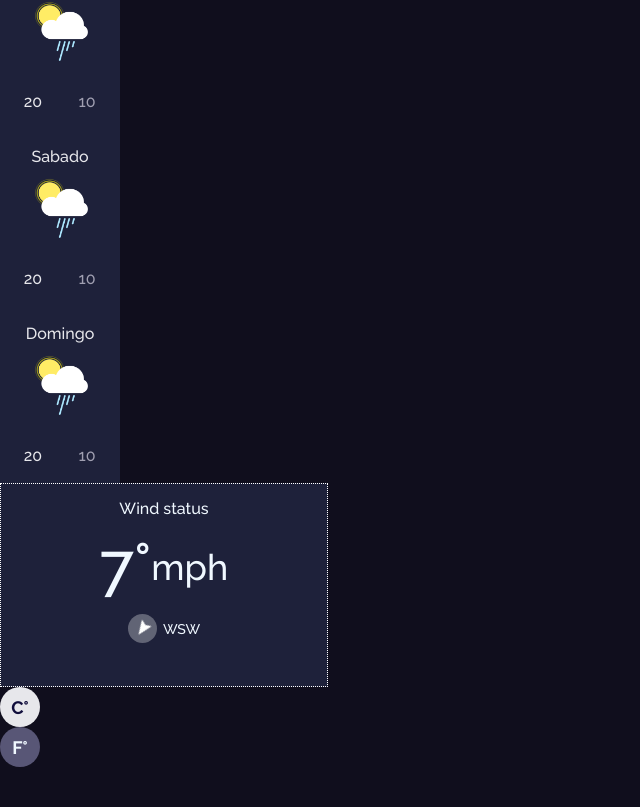
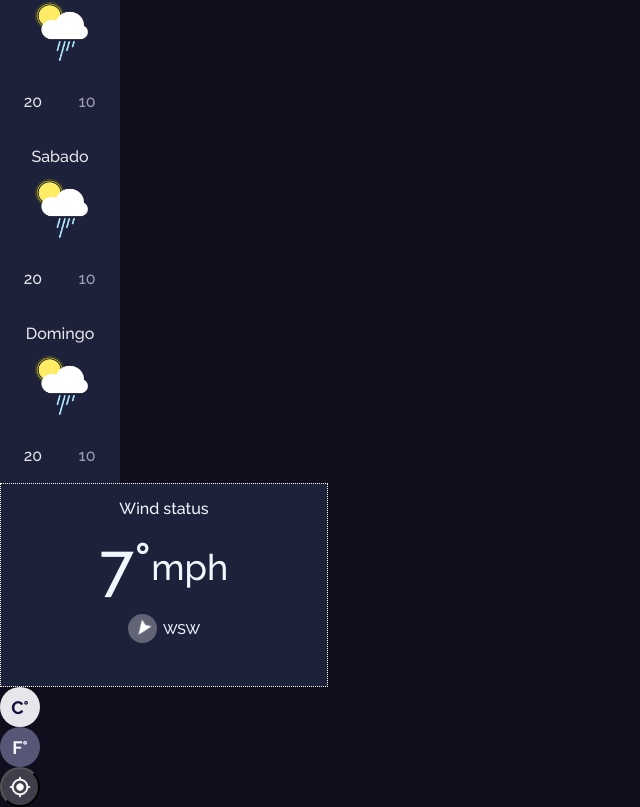
Before and after one commit to leolicona/weatherApp, a React (Vite) app: page / in a window 1280 px wide. Shown: the part 756-1563 px from the top of the page, without its empty margins (0-640 px from the left). Before the commit the page ends 1523 px from the top, so only its background shows below. Built offline with nearby package versions, Linux system fonts and the light colour scheme.

Commit message:
Add Search for location

```diff
--- a/src/App.jsx
+++ b/src/App.jsx
@@ -1,14 +1,16 @@
 
 import CardDays from './components/CardDays/CardDays'
 import watchImage from './assets/img/shower.png'
+import img from './assets/img/outline_my_location_white_36dp.png'
 import CardHightlights from './components/CardHightlights/CardHightlights'
 import DegreesCelsius from './components/CardDegreesCelsius/degreesCelsius'
+import Location from './components/SearchLocation/location'
 import './App.css'
 
 
 
 function App() {
-  console.log('weatherImage', watchImage)
+
   return (
     <>
      {/* Barra lateral izquierda */}
@@ -69,11 +71,15 @@ function App() {
     degrees={'C°'}
     isActive={true}
     />
-
     <DegreesCelsius
     degrees={'F°'}
     isActive={false}
     />
+
+    <Location
+    img={img}
+    />
+
     </>
   )
 }
--- a/src/components/CardDegreesCelsius/degreesCelsiusStyle.css
+++ b/src/components/CardDegreesCelsius/degreesCelsiusStyle.css
@@ -6,7 +6,7 @@
     display: flex;
     justify-content: center;
     align-items: center;
-    background-color: #585676;background-color;
+    background-color: #585676;
 }
 
 .active{
--- /dev/null
+++ b/src/components/SearchLocation/location.jsx
@@ -0,0 +1,11 @@
+import './locationStyle.css'
+
+function Location({img}) {
+    return(
+        <button className="button_location">
+            <img className='img' src={img} alt=" " />
+        </button>
+    )
+
+}
+export default Location
--- /dev/null
+++ b/src/components/SearchLocation/locationStyle.css
@@ -0,0 +1,17 @@
+.button_location{
+ width: 40px;
+ height: 40px;
+ display: flex;
+ justify-content: center;
+ align-items: center;
+ border-radius: 50%;
+ background-color:  rgba(255, 255, 255, 0.2);
+
+}
+
+
+  .img{
+
+    width: 22px;
+    height: 22px;
+  }
--- a/src/index.css
+++ b/src/index.css
@@ -1,5 +1,5 @@
 @import url('https://fonts.googleapis.com/css2? family= Raleway:wght@300;500;700 & display=swap');
-
+@import url("https://fonts.googleapis.com/css2?family=Material+Symbols+Outlined:opsz,wght,FILL,GRAD@20..48,100..700,0..1,-50..200" );
 *{
     margin: 0px;
     box-sizing: border-box;
```
Also changed, not shown: src/assets/img/outline_my_location_white_36dp.png (added).
